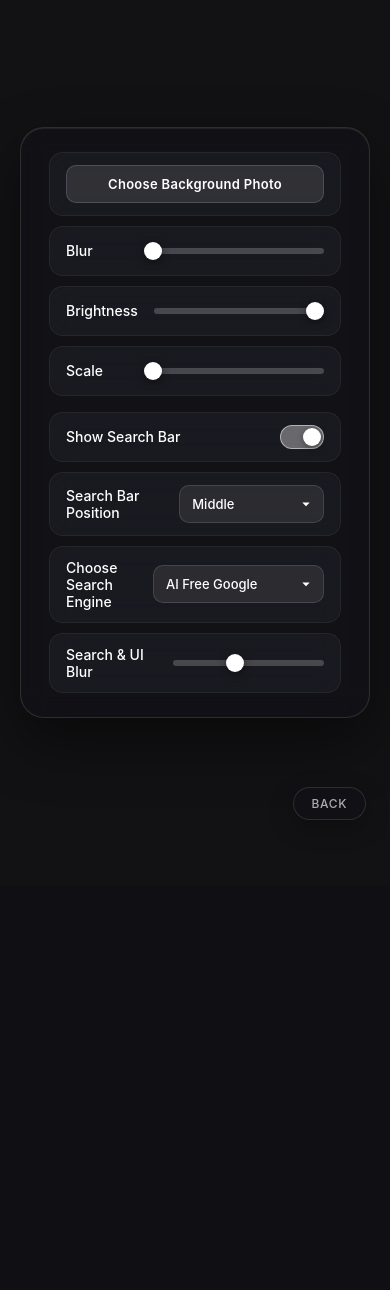
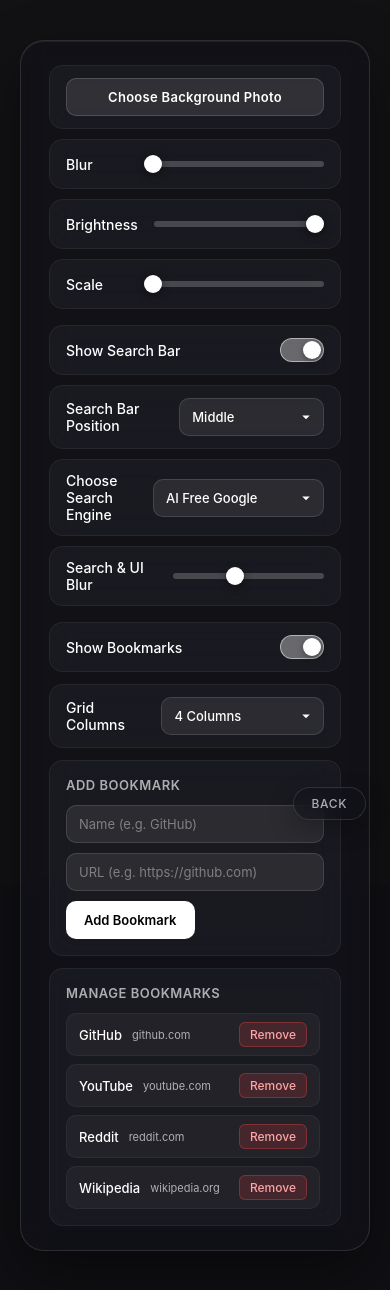
Before and after one commit to AzmainBiswas/clean-home, a website built with Vite: page settings.html in a window 390 px wide. Before the commit the page ends 844 px from the top, so only its background shows below. Built offline with nearby package versions, Linux system fonts and the light colour scheme; some packages are replaced by stand-ins of ours.

Commit message:
feat: add bookmarks grid feature with column settings, live add/remove, and toggle

```diff
--- a/src/assets/default-setting.json
+++ b/src/assets/default-setting.json
@@ -21,5 +21,13 @@
   },
   "elementBlur": 12,
   "searchPosition": "middle",
-  "showSearchBar": true
+  "showSearchBar": true,
+  "showBookmarks": true,
+  "bookmarkColumns": 4,
+  "bookmarks": [
+    { "id": "1", "title": "GitHub", "url": "https://github.com" },
+    { "id": "2", "title": "YouTube", "url": "https://youtube.com" },
+    { "id": "3", "title": "Reddit", "url": "https://reddit.com" },
+    { "id": "4", "title": "Wikipedia", "url": "https://wikipedia.org" }
+  ]
 }
--- a/src/core/config/config.service.ts
+++ b/src/core/config/config.service.ts
@@ -1,6 +1,6 @@
 import { storage } from "../storage/storage.service";
 import { DEFAULT_CONFIG } from "./default-config";
-import type { AppConfig, BgCss, SearchEngines, SearchPosition } from "./types";
+import type { AppConfig, BgCss, BookmarkItem, SearchEngines, SearchPosition } from "./types";
 import { EventBus } from "../events/event-bus";
 
 const CONFIG_STORAGE_KEY = "config";
@@ -34,6 +34,17 @@ export class ConfigService {
           typeof stored.showSearchBar === "boolean"
             ? stored.showSearchBar
             : DEFAULT_CONFIG.showSearchBar,
+        showBookmarks:
+          typeof stored.showBookmarks === "boolean"
+            ? stored.showBookmarks
+            : DEFAULT_CONFIG.showBookmarks,
+        bookmarkColumns:
+          typeof stored.bookmarkColumns === "number" && stored.bookmarkColumns >= 1
+            ? stored.bookmarkColumns
+            : DEFAULT_CONFIG.bookmarkColumns,
+        bookmarks: Array.isArray(stored.bookmarks)
+          ? stored.bookmarks
+          : [...DEFAULT_CONFIG.bookmarks],
       };
     } else {
       this.config = { ...DEFAULT_CONFIG };
@@ -106,6 +117,59 @@ export class ConfigService {
     EventBus.emit("config:changed", { key: "showSearchBar", value: show });
   }
 
+  getShowBookmarks(): boolean {
+    return this.config.showBookmarks ?? DEFAULT_CONFIG.showBookmarks;
+  }
+
+  async setShowBookmarks(show: boolean): Promise<void> {
+    this.config.showBookmarks = show;
+    await storage.set(CONFIG_STORAGE_KEY, this.config);
+    EventBus.emit("bookmarks:visibility-changed", show);
+    EventBus.emit("config:changed", { key: "showBookmarks", value: show });
+  }
+
+  getBookmarkColumns(): number {
+    return this.config.bookmarkColumns ?? DEFAULT_CONFIG.bookmarkColumns;
+  }
+
+  async setBookmarkColumns(columns: number): Promise<void> {
+    this.config.bookmarkColumns = columns;
+    await storage.set(CONFIG_STORAGE_KEY, this.config);
+    EventBus.emit("bookmarks:columns-changed", columns);
+    EventBus.emit("config:changed", { key: "bookmarkColumns", value: columns });
+  }
+
+  getBookmarks(): BookmarkItem[] {
+    return this.config.bookmarks ?? DEFAULT_CONFIG.bookmarks;
+  }
+
+  async setBookmarks(bookmarks: BookmarkItem[]): Promise<void> {
+    this.config.bookmarks = bookmarks;
+    await storage.set(CONFIG_STORAGE_KEY, this.config);
+    EventBus.emit("bookmarks:updated", bookmarks);
+    EventBus.emit("config:changed", { key: "bookmarks", value: bookmarks });
+  }
+
+  async addBookmark(title: string, rawUrl: string): Promise<BookmarkItem> {
+    let url = rawUrl.trim();
+    if (!url.startsWith("http://") && !url.startsWith("https://")) {
+      url = "https://" + url;
+    }
+    const item: BookmarkItem = {
+      id: Date.now().toString(36) + Math.random().toString(36).substring(2, 6),
+      title: title.trim() || url.replace(/^https?:\/\//, "").split("/")[0],
+      url,
+    };
+    const current = this.getBookmarks();
+    await this.setBookmarks([...current, item]);
+    return item;
+  }
+
+  async removeBookmark(id: string): Promise<void> {
+    const current = this.getBookmarks();
+    await this.setBookmarks(current.filter((b) => b.id !== id));
+  }
+
   async updateConfig(partial: Partial<AppConfig>): Promise<void> {
     this.config = { ...this.config, ...partial };
     await storage.set(CONFIG_STORAGE_KEY, this.config);
--- a/src/core/events/event-bus.ts
+++ b/src/core/events/event-bus.ts
@@ -1,4 +1,4 @@
-import type { BgCss, SearchPosition } from "../config/types";
+import type { BgCss, BookmarkItem, SearchPosition } from "../config/types";
 
 export type EventPayloads = {
   "config:changed": { key: string; value: unknown };
@@ -9,6 +9,9 @@ export type EventPayloads = {
   "search:position-changed": SearchPosition;
   "search:visibility-changed": boolean;
   "element:blur-changed": number;
+  "bookmarks:updated": BookmarkItem[];
+  "bookmarks:visibility-changed": boolean;
+  "bookmarks:columns-changed": number;
 };
 
 type EventHandler<T> = (payload: T) => void;
--- /dev/null
+++ b/src/features/bookmarks/bookmarks.service.ts
@@ -0,0 +1,27 @@
+export class BookmarksService {
+  /**
+   * Generates a high-resolution favicon URL for a given target website.
+   * Uses Google's standard public favicon service with fallback safety.
+   */
+  getFaviconUrl(url: string): string {
+    try {
+      const parsed = new URL(url);
+      return `https://www.google.com/s2/favicons?domain=${encodeURIComponent(parsed.hostname)}&sz=64`;
+    } catch {
+      return "";
+    }
+  }
+
+  /**
+   * Formats a clean display domain string if title is not provided.
+   */
+  getDisplayDomain(url: string): string {
+    try {
+      return new URL(url).hostname.replace(/^www\./, "");
+    } catch {
+      return url;
+    }
+  }
+}
+
+export const bookmarksService = new BookmarksService();
--- /dev/null
+++ b/src/features/bookmarks/bookmarks.settings.ts
@@ -0,0 +1,176 @@
+import { configService } from "../../core/config/config.service";
+import { createElement } from "../../shared/dom/dom";
+import { bookmarksService } from "./bookmarks.service";
+
+export function createBookmarksSettings(): HTMLElement {
+  const wrapper = createElement("div", { id: "bookmarks-options" });
+
+  // 1. Toggle ON / OFF
+  const toggleContainer = createElement("div", { className: "container" });
+  const toggleLabel = createElement("label", {
+    htmlFor: "bookmarks-visibility-toggle",
+    textContent: "Show Bookmarks",
+  });
+
+  const switchWrapper = createElement("label", { className: "switch" });
+  const toggleInput = createElement("input", {
+    id: "bookmarks-visibility-toggle",
+    type: "checkbox",
+  });
+  toggleInput.checked = configService.getShowBookmarks();
+
+  const switchSlider = createElement("span", { className: "switch-slider" });
+  switchWrapper.append(toggleInput, switchSlider);
+
+  toggleInput.addEventListener("change", () => {
+    configService.setShowBookmarks(toggleInput.checked);
+  });
+  toggleContainer.append(toggleLabel, switchWrapper);
+
+  // 2. Columns Selector
+  const columnsContainer = createElement("div", { className: "container" });
+  const columnsLabel = createElement("label", {
+    htmlFor: "bookmarks-columns-selector",
+    textContent: "Grid Columns",
+  });
+
+  const columnsSelect = createElement("select", {
+    id: "bookmarks-columns-selector",
+    className: "settings-select",
+  });
+
+  const currentColumns = configService.getBookmarkColumns();
+  for (let c = 2; c <= 6; c++) {
+    const opt = createElement("option", {
+      value: String(c),
+      textContent: `${c} Columns`,
+    });
+    if (c === currentColumns) {
+      opt.selected = true;
+    }
+    columnsSelect.appendChild(opt);
+  }
+
+  columnsSelect.addEventListener("change", () => {
+    configService.setBookmarkColumns(parseInt(columnsSelect.value, 10));
+  });
+  columnsContainer.append(columnsLabel, columnsSelect);
+
+  // 3. Add Bookmark Form
+  const addFormContainer = createElement("div", { className: "bookmark-form-card" });
+  const addFormTitle = createElement("span", {
+    className: "settings-section-title",
+    textContent: "Add Bookmark",
+  });
+
+  const formFields = createElement("div", { className: "bookmark-form-fields" });
+  const titleInput = createElement("input", {
+    className: "settings-text-input",
+    type: "text",
+    placeholder: "Name (e.g. GitHub)",
+    autocomplete: "off",
+  });
+
+  const urlInput = createElement("input", {
+    className: "settings-text-input",
+    type: "url",
+    placeholder: "URL (e.g. https://github.com)",
+    autocomplete: "off",
+  });
+
+  const addButton = createElement("button", {
+    className: "settings-action-btn",
+    type: "button",
+    textContent: "Add Bookmark",
+  });
+
+  formFields.append(titleInput, urlInput, addButton);
+  addFormContainer.append(addFormTitle, formFields);
+
+  // 4. Current Bookmarks List
+  const listContainer = createElement("div", { className: "bookmarks-list-card" });
+  const listTitle = createElement("span", {
+    className: "settings-section-title",
+    textContent: "Manage Bookmarks",
+  });
+  const listItemsWrapper = createElement("div", { className: "bookmarks-items-wrapper" });
+
+  const renderList = () => {
+    listItemsWrapper.innerHTML = "";
+    const bookmarks = configService.getBookmarks();
+
+    if (bookmarks.length === 0) {
+      const emptyNotice = createElement("div", {
+        className: "bookmarks-empty-notice",
+        textContent: "No bookmarks added yet.",
+      });
+      listItemsWrapper.appendChild(emptyNotice);
+      return;
+    }
+
+    bookmarks.forEach((item) => {
+      const row = createElement("div", { className: "bookmark-item-row" });
+
+      const infoWrapper = createElement("div", { className: "bookmark-item-info" });
+      const faviconUrl = bookmarksService.getFaviconUrl(item.url);
+
+      const faviconImg = createElement("img", {
+        className: "bookmark-item-icon",
+        src: faviconUrl,
+        alt: item.title,
+        loading: "lazy",
+      });
+      faviconImg.onerror = () => {
+        faviconImg.style.display = "none";
+      };
+
+      const titleSpan = createElement("span", {
+        className: "bookmark-item-title",
+        textContent: item.title,
+      });
+
+      const urlSpan = createElement("span", {
+        className: "bookmark-item-url",
+        textContent: bookmarksService.getDisplayDomain(item.url),
+      });
+
+      infoWrapper.append(faviconImg, titleSpan, urlSpan);
+
+      const deleteBtn = createElement("button", {
+        className: "bookmark-delete-btn",
+        title: "Delete Bookmark",
+        textContent: "Remove",
+      });
+
+      deleteBtn.addEventListener("click", async () => {
+        await configService.removeBookmark(item.id);
+        renderList();
+      });
+
+      row.append(infoWrapper, deleteBtn);
+      listItemsWrapper.appendChild(row);
+    });
+  };
+
+  const handleAdd = async () => {
+    const rawUrl = urlInput.value.trim();
+    if (!rawUrl) return;
+
+    const title = titleInput.value.trim();
+    await configService.addBookmark(title, rawUrl);
+    titleInput.value = "";
+    urlInput.value = "";
+    renderList();
+  };
+
+  addButton.addEventListener("click", handleAdd);
+  urlInput.addEventListener("keydown", (e) => {
+    if (e.key === "Enter") handleAdd();
+  });
+
+  listContainer.append(listTitle, listItemsWrapper);
+  renderList();
+
+  wrapper.append(toggleContainer, columnsContainer, addFormContainer, listContainer);
+  return wrapper;
+}
--- /dev/null
+++ b/src/features/bookmarks/bookmarks.view.ts
@@ -0,0 +1,126 @@
+import { configService } from "../../core/config/config.service";
+import type { BookmarkItem } from "../../core/config/types";
+import { EventBus } from "../../core/events/event-bus";
+import { createElement } from "../../shared/dom/dom";
+import { bookmarksService } from "./bookmarks.service";
+
+export class BookmarksView {
+  private container: HTMLElement | null = null;
+
+  render(): HTMLElement {
+    this.container = createElement("div", { id: "bookmarks-container" });
+
+    this.updatePosition();
+    this.updateColumns(configService.getBookmarkColumns());
+    this.updateVisibility(configService.getShowBookmarks());
+    this.renderTiles(configService.getBookmarks());
+
+    // Event Bus subscriptions for real-time reactivity
+    EventBus.on("bookmarks:updated", (bookmarks) => {
+      this.renderTiles(bookmarks);
+    });
+
+    EventBus.on("bookmarks:visibility-changed", (visible) => {
+      this.updateVisibility(visible);
+    });
+
+    EventBus.on("bookmarks:columns-changed", (cols) => {
+      this.updateColumns(cols);
+    });
+
+    EventBus.on("search:position-changed", () => {
+      this.updatePosition();
+    });
+
+    EventBus.on("search:visibility-changed", () => {
+      this.updatePosition();
+    });
+
+    return this.container;
+  }
+
+  private updateVisibility(visible: boolean): void {
+    if (!this.container) return;
+    this.container.style.display = visible ? "grid" : "none";
+  }
+
+  private updateColumns(columns: number): void {
+    if (!this.container) return;
+    this.container.style.setProperty("--bookmark-columns", `${columns}`);
+  }
+
+  private updatePosition(): void {
+    if (!this.container) return;
+
+    this.container.classList.remove(
+      "search-top",
+      "search-middle",
+      "search-bottom",
+      "search-hidden",
+    );
+
+    const isSearchVisible = configService.getShowSearchBar();
+    if (!isSearchVisible) {
+      this.container.classList.add("search-hidden");
+      return;
+    }
+
+    const searchPos = configService.getSearchPosition();
+    this.container.classList.add(`search-${searchPos}`);
+  }
+
+  private renderTiles(bookmarks: BookmarkItem[]): void {
+    if (!this.container) return;
+    this.container.innerHTML = "";
+
+    if (bookmarks.length === 0) return;
+
+    for (const item of bookmarks) {
+      const tile = createElement("a", {
+        className: "bookmark-tile",
+        href: item.url,
+        title: item.title,
+      });
+
+      const iconContainer = createElement("div", { className: "bookmark-icon-wrapper" });
+      const faviconUrl = bookmarksService.getFaviconUrl(item.url);
+
+      if (faviconUrl) {
+        const img = createElement("img", {
+          className: "bookmark-icon",
+          src: faviconUrl,
+          alt: item.title,
+          loading: "lazy",
+        });
+
+        // Graceful fallback to initial letter if favicon fails to load
+        img.onerror = () => {
+          img.remove();
+          const fallback = createElement("span", {
+            className: "bookmark-fallback-icon",
+            textContent: item.title.charAt(0).toUpperCase() || "✦",
+          });
+          iconContainer.appendChild(fallback);
+        };
+
+        iconContainer.appendChild(img);
+      } else {
+        const fallback = createElement("span", {
+          className: "bookmark-fallback-icon",
+          textContent: item.title.charAt(0).toUpperCase() || "✦",
+        });
+        iconContainer.appendChild(fallback);
+      }
+
+      const label = createElement("span", {
+        className: "bookmark-title",
+        textContent: item.title,
+      });
+
+      tile.append(iconContainer, label);
+      this.container.appendChild(tile);
+    }
+  }
+}
+
+export const bookmarksView = new BookmarksView();
--- /dev/null
+++ b/src/features/bookmarks/index.ts
@@ -0,0 +1,23 @@
+import type { ExtensionFeature } from "../../core/types/feature";
+import { bookmarksView } from "./bookmarks.view";
+import { createBookmarksSettings } from "./bookmarks.settings";
+
+export const BookmarksFeature: ExtensionFeature = {
+  meta: {
+    id: "bookmarks",
+    name: "Bookmarks Grid",
+    description: "Quick links and bookmarks grid with custom column layout",
+  },
+
+  init(): void {
+    // Initialization lifecycle (state already managed in configService)
+  },
+
+  renderWidget(): HTMLElement {
+    return bookmarksView.render();
+  },
+
+  renderSettings(): HTMLElement {
+    return createBookmarksSettings();
+  },
+};
--- a/src/features/index.ts
+++ b/src/features/index.ts
@@ -1,6 +1,7 @@
 import type { ExtensionFeature } from "../core/types/feature";
 import { WallpaperFeature } from "./wallpaper";
 import { SearchFeature } from "./search";
+import { BookmarksFeature } from "./bookmarks";
 
 /**
  * Registry of all available features in Clean Home.
@@ -10,4 +11,5 @@ import { SearchFeature } from "./search";
 export const features: ExtensionFeature[] = [
   WallpaperFeature,
   SearchFeature,
+  BookmarksFeature,
 ];
--- a/src/settings.css
+++ b/src/settings.css
@@ -294,6 +294,163 @@ input[type="range"]::-moz-range-thumb {
   transform: translateX(20px);
 }
 
+/* Bookmark settings cards and management */
+#bookmarks-options {
+  display: flex;
+  flex-direction: column;
+  gap: 12px;
+}
+
+.bookmark-form-card,
+.bookmarks-list-card {
+  display: flex;
+  flex-direction: column;
+  gap: 12px;
+  padding: 16px;
+  background: var(--glass-card-bg);
+  backdrop-filter: blur(var(--element-blur)) saturate(140%);
+  -webkit-backdrop-filter: blur(var(--element-blur)) saturate(140%);
+  border: 1px solid rgba(255, 255, 255, 0.06);
+  border-radius: 14px;
+}
+
+.settings-section-title {
+  font-size: 13px;
+  font-weight: 600;
+  letter-spacing: 0.5px;
+  text-transform: uppercase;
+  color: var(--text-secondary);
+}
+
+.bookmark-form-fields {
+  display: flex;
+  gap: 10px;
+  flex-wrap: wrap;
+}
+
+.settings-text-input {
+  flex: 1;
+  min-width: 130px;
+  height: 38px;
+  padding: 0 12px;
+  background: rgba(255, 255, 255, 0.08);
+  border: 1px solid rgba(255, 255, 255, 0.12);
+  border-radius: 10px;
+  color: var(--text-primary);
+  font-size: 13px;
+  outline: none;
+  transition: all 0.2s ease;
+}
+
+.settings-text-input:focus {
+  border-color: var(--glass-border-focus);
+  background: rgba(255, 255, 255, 0.12);
+}
+
+.settings-text-input::placeholder {
+  color: rgba(255, 255, 255, 0.4);
+}
+
+.settings-action-btn {
+  height: 38px;
+  padding: 0 18px;
+  font-size: 13px;
+  font-weight: 600;
+  color: #000000;
+  background: #ffffff;
+  border: none;
+  border-radius: 10px;
+  cursor: pointer;
+  transition: all 0.2s ease;
+  white-space: nowrap;
+}
+
+.settings-action-btn:hover {
+  background: rgba(255, 255, 255, 0.88);
+  transform: translateY(-1px);
+}
+
+.bookmarks-items-wrapper {
+  display: flex;
+  flex-direction: column;
+  gap: 8px;
+  max-height: 220px;
+  overflow-y: auto;
+  padding-right: 4px;
+}
+
+.bookmark-item-row {
+  display: flex;
+  align-items: center;
+  justify-content: space-between;
+  padding: 8px 12px;
+  background: rgba(255, 255, 255, 0.04);
+  border: 1px solid rgba(255, 255, 255, 0.05);
+  border-radius: 10px;
+  transition: background 0.15s;
+}
+
+.bookmark-item-row:hover {
+  background: rgba(255, 255, 255, 0.08);
+}
+
+.bookmark-item-info {
+  display: flex;
+  align-items: center;
+  gap: 10px;
+  overflow: hidden;
+}
+
+.bookmark-item-icon {
+  width: 18px;
+  height: 18px;
+  border-radius: 4px;
+  object-fit: contain;
+  flex-shrink: 0;
+}
+
+.bookmark-item-title {
+  font-size: 13px;
+  font-weight: 500;
+  color: var(--text-primary);
+  white-space: nowrap;
+  overflow: hidden;
+  text-overflow: ellipsis;
+}
+
+.bookmark-item-url {
+  font-size: 11px;
+  color: var(--text-secondary);
+  white-space: nowrap;
+  overflow: hidden;
+  text-overflow: ellipsis;
+}
+
+.bookmark-delete-btn {
+  background: rgba(239, 68, 68, 0.18);
+  border: 1px solid rgba(239, 68, 68, 0.35);
+  color: #fca5a5;
+  font-size: 12px;
+  font-weight: 500;
+  padding: 4px 10px;
+  border-radius: 6px;
+  cursor: pointer;
+  transition: all 0.2s ease;
+  flex-shrink: 0;
+}
+
+.bookmark-delete-btn:hover {
+  background: rgba(239, 68, 68, 0.35);
+  color: #ffffff;
+}
+
+.bookmarks-empty-notice {
+  font-size: 13px;
+  color: var(--text-secondary);
+  text-align: center;
+  padding: 16px;
+}
+
 /* Floating minimalist back button */
 a[href="./index.html"] {
   position: fixed;
```
Also changed, not shown: AGENTS.md (+5 -0 lines), src/core/config/types.ts (+9 -0 lines), src/style.css (+98 -0 lines), README.md.
